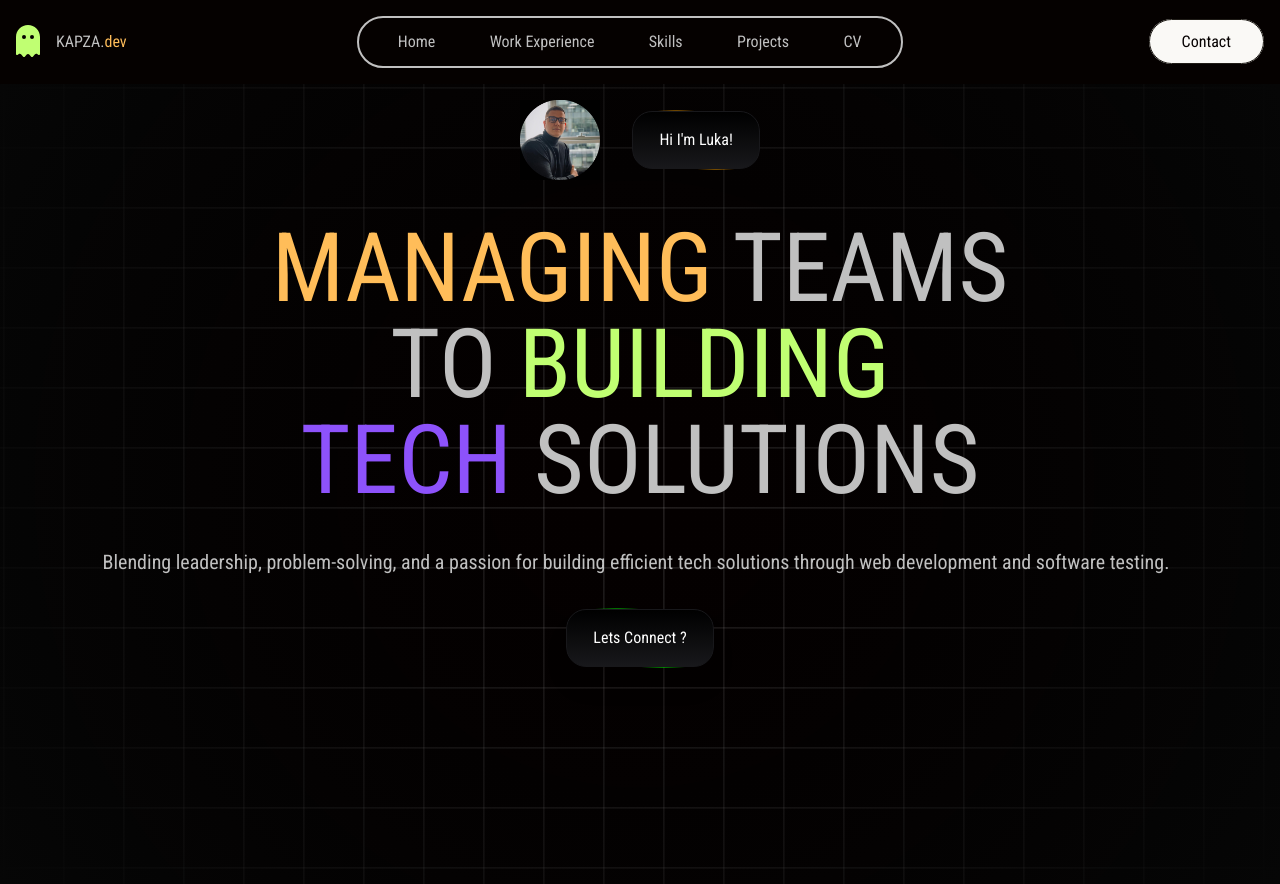
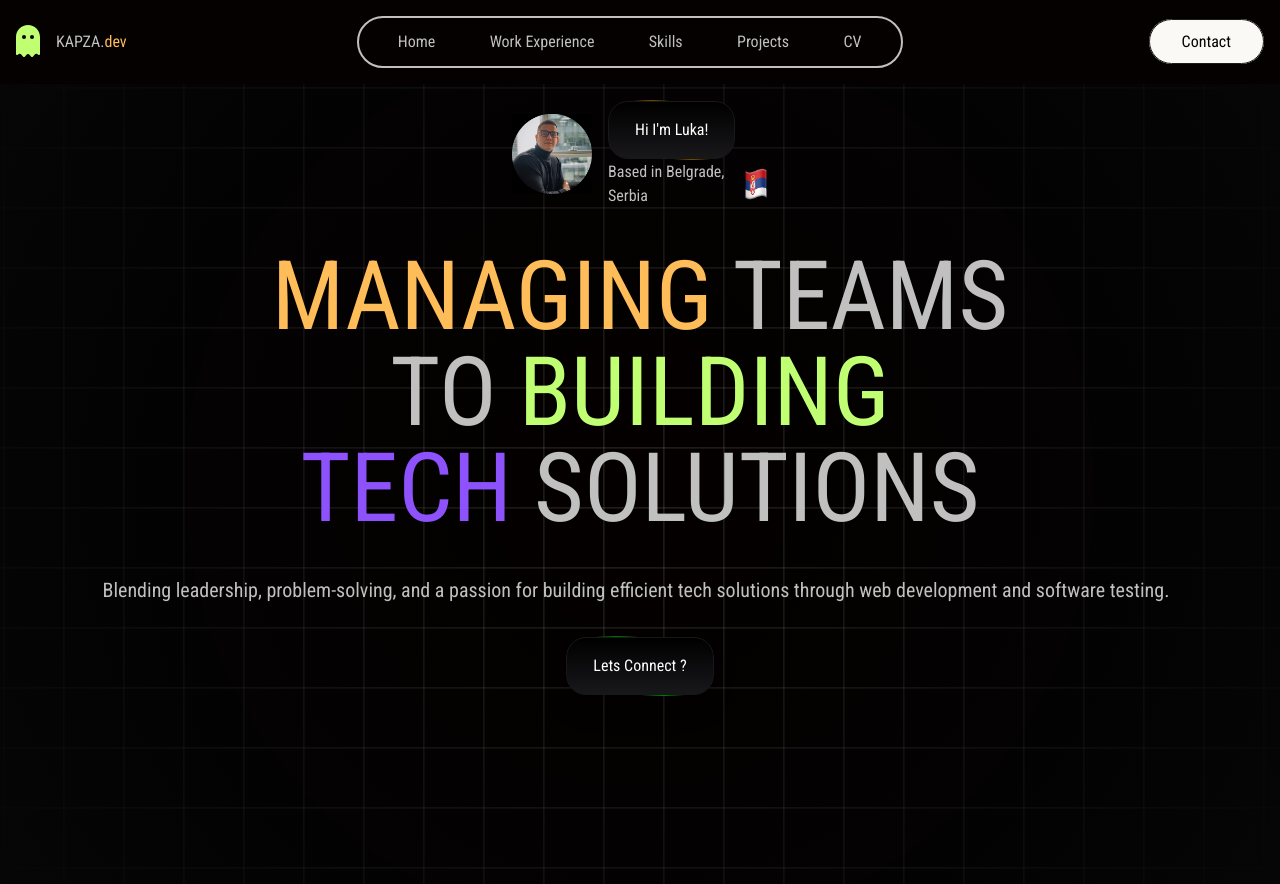
Before and after one commit to Kapza94/kapza.dev, a Next.js app: page / in a window 1280 px wide. Built offline with nearby package versions, Linux system fonts and the light colour scheme.

Commit message:
added Based in text and little bit of styling.

```diff
--- a/src/pages/hero.tsx
+++ b/src/pages/hero.tsx
@@ -17,17 +17,40 @@ const Hero = () => {
         />
       </div>
       <div className="relative z-10 hero-top flex justify-around items-center w-full md:w-1/5">
-        <Image src={"/luka.jpg"} width={80} height={80} className="mr-4" alt="Picture of Luka" />
+        <Image
+          src={"/luka.jpg"}
+          width={80}
+          height={80}
+          className="mr-4"
+          alt="Picture of Luka"
+          style={{
+            transition: "transform 0.3s ease", // Smooth transition effect
+          }}
+        />
         <div className="">
           <StarBorder
             as="button"
             className="connect-btn"
             color="orange"
             speed="8s"
+
             // onClick={scrollToView}
           >
             Hi I&apos;m Luka!
           </StarBorder>
+          <div className="flex justify-between">
+            <h2>Based in Belgrade, Serbia </h2>
+            <Image
+              src={"/flag.png"}
+              width={24}
+              height={22}
+              className="ml-4"
+              alt="Picture of Serbian Flag"
+              style={{
+                transition: "transform 0.3s ease", // Smooth transition effect
+              }}
+            />
+          </div>
         </div>
       </div>
       <div className="relative z-10 hero-mid m-10">
--- a/src/styles/globals.css
+++ b/src/styles/globals.css
@@ -83,6 +83,10 @@ a {
   align-items: center;
 }
 
+img:hover {
+  transform: scale(1.2); /* Increase size by 20% on hover */
+}
+
 .contact-btn {
   background-color: #faf9f6;
   color: #050100;
```
Also changed, not shown: public/flag.png (added).
